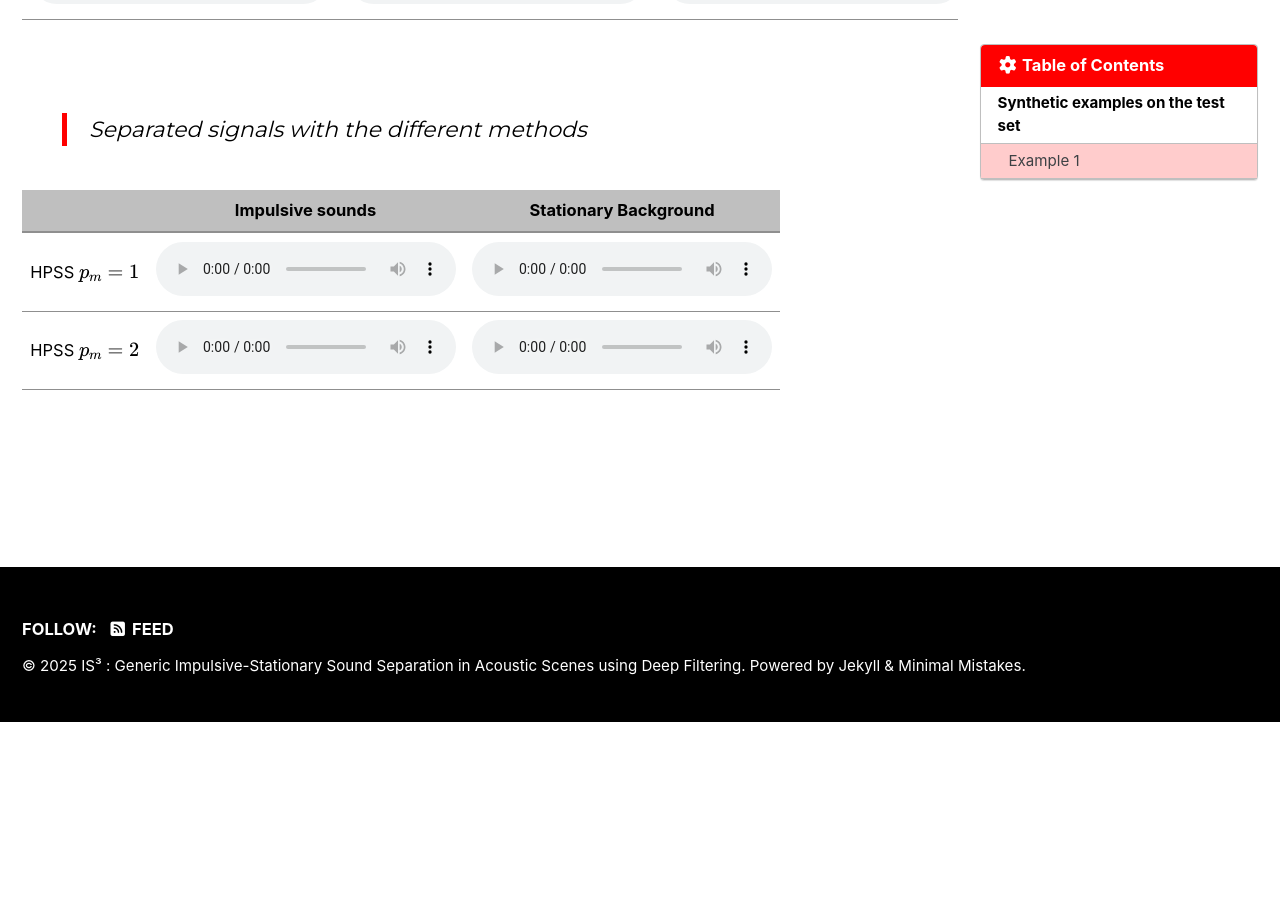
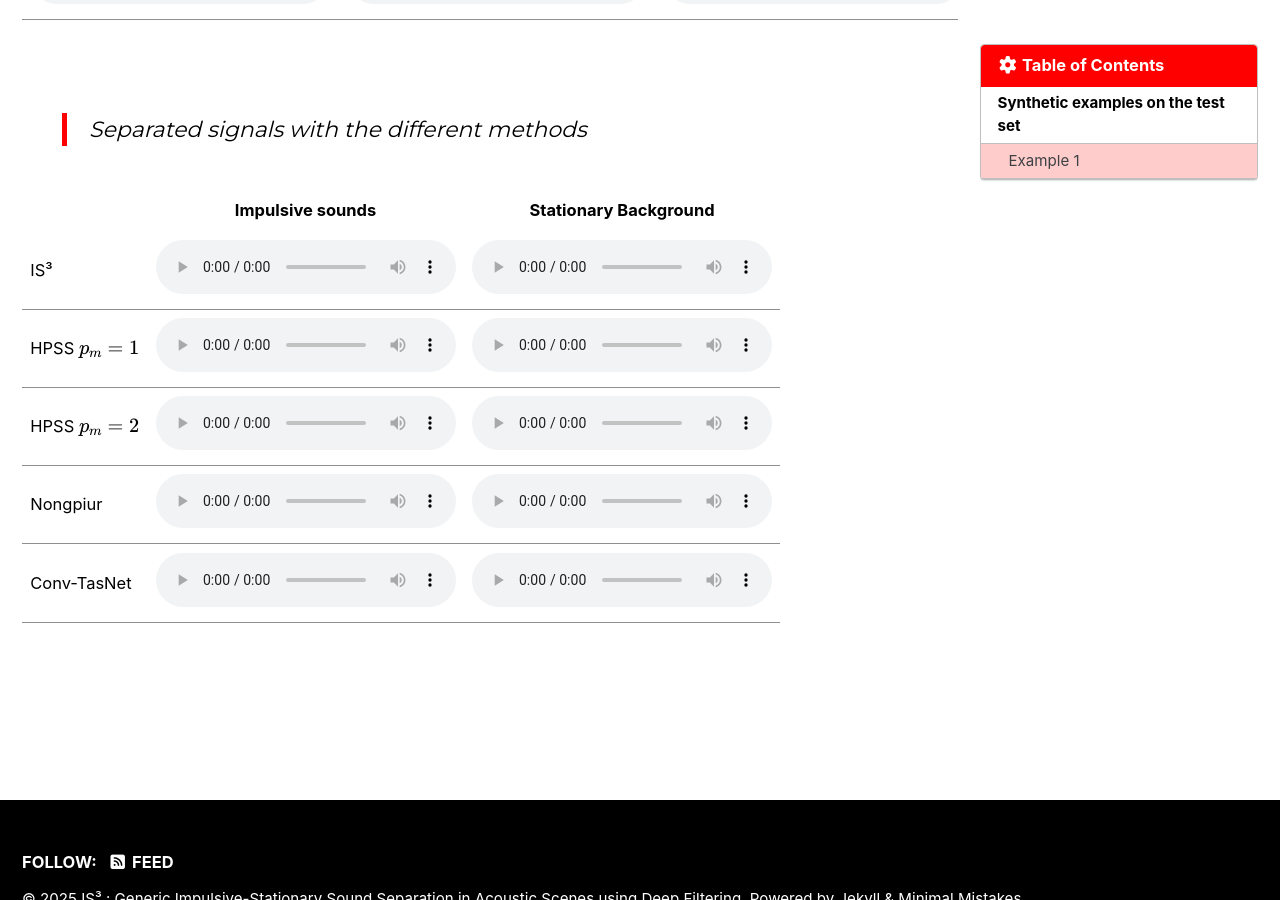
Before and after one commit to ClementineBerger/IS3, a Jekyll site: the page built from docs/_pages/audio.md, in a window 1280 px wide and 900 px high, scrolled down 742 px. Built offline with Jekyll 4.4.1, drawn with Linux system fonts in a browser that asks for light colours; cached includes are drawn as plain includes; formulas are drawn with MathJax 3; before the commit the page ends 1464 px from its top, so only the background shows below that.

Commit message:
full example 1

```diff
--- a/docs/_pages/audio.md
+++ b/docs/_pages/audio.md
@@ -70,14 +70,29 @@ toc_sticky: true
 </head> -->
 <body>
     <table>
-        <thead>
+        <thread>
             <tr>
                 <th><center></center></th>
                 <th><center>Impulsive sounds</center></th>
                 <th><center>Stationary Background</center></th>
             </tr>
-        </thead>
+        </thread>
         <tbody>
+            <tr>
+                <td>IS³</td>
+                <td>
+                    <audio controls controlslist="nodownload">
+                        <source src="audio/example1/is3_impulse.wav" type="audio/wav"/>
+                        Your browser does not support the audio element.
+                    </audio>
+                </td>
+                <td>
+                    <audio controls controlslist="nodownload">
+                        <source src="audio/example1/is3_bkg.wav" type="audio/wav"/>
+                        Your browser does not support the audio element.
+                    </audio>
+                </td>
+            </tr>
             <tr>
                 <td>HPSS $p_m = 1$</td>
                 <td>
@@ -108,6 +123,36 @@ toc_sticky: true
                     </audio>
                 </td>
             </tr>
+            <tr>
+                <td>Nongpiur</td>
+                <td>
+                    <audio controls controlslist="nodownload">
+                        <source src="audio/example1/wavelet_impulse.wav" type="audio/wav"/>
+                        Your browser does not support the audio element.
+                    </audio>
+                </td>
+                <td>
+                    <audio controls controlslist="nodownload">
+                        <source src="audio/example1/wavelet_bkg.wav" type="audio/wav"/>
+                        Your browser does not support the audio element.
+                    </audio>
+                </td>
+            </tr>
+            <tr>
+                <td>Conv-TasNet</td>
+                <td>
+                    <audio controls controlslist="nodownload">
+                        <source src="audio/example1/convtasnet_impulse.wav" type="audio/wav"/>
+                        Your browser does not support the audio element.
+                    </audio>
+                </td>
+                <td>
+                    <audio controls controlslist="nodownload">
+                        <source src="audio/example1/convtasnet_bkg.wav" type="audio/wav"/>
+                        Your browser does not support the audio element.
+                    </audio>
+                </td>
+            </tr>
         </tbody>
     </table>
 </body>
```
Also changed, not shown: 6 other files.
